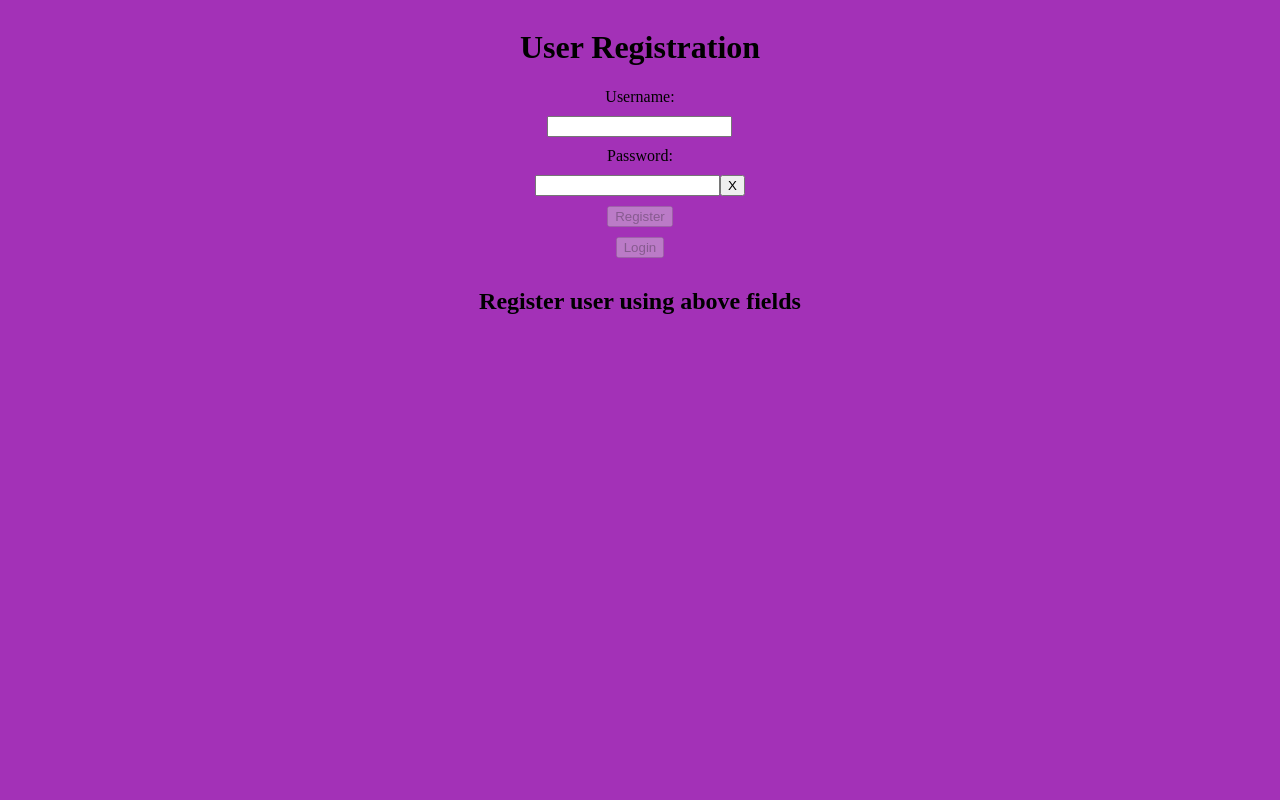
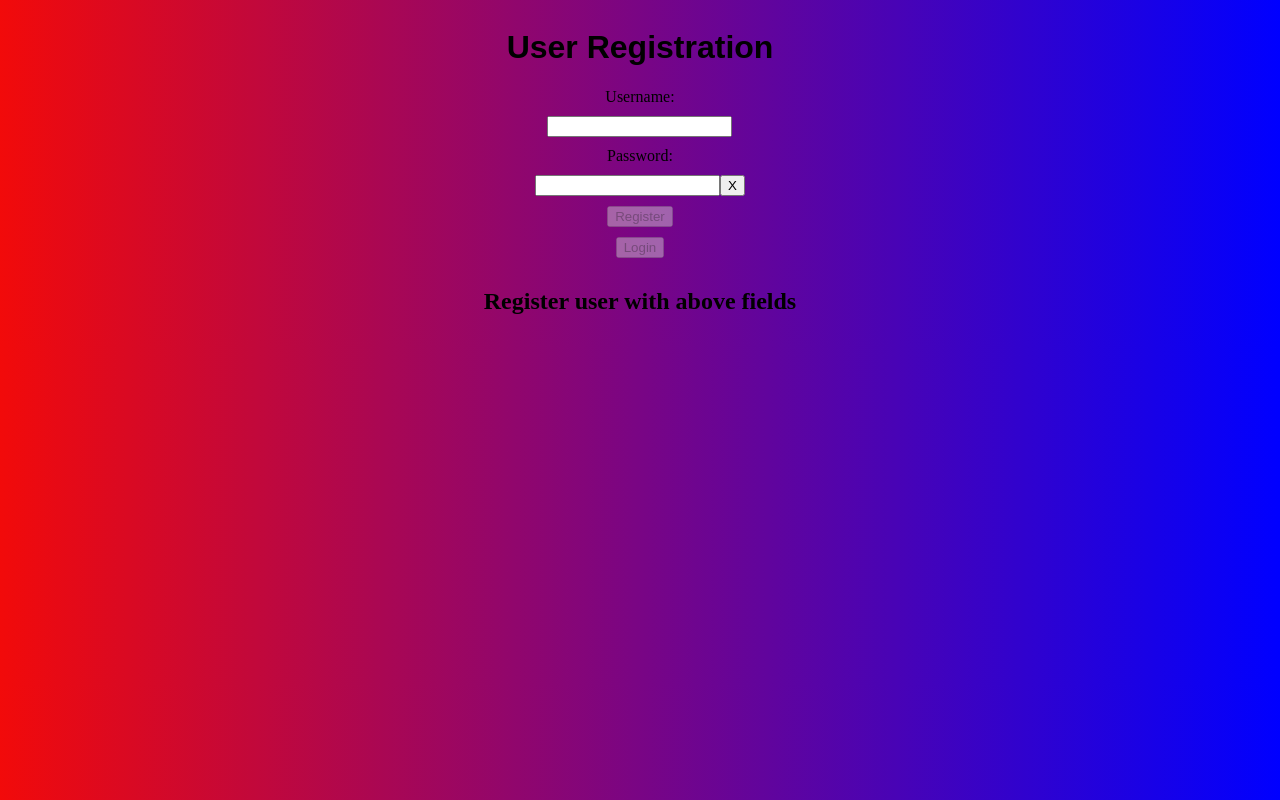
Before and after one commit to MohamadElgendy23/MERN-projects, a React (Create React App) app in the folder RecipeApp/client/: page /register in a window 1280 px wide. Built offline with nearby package versions, Linux system fonts and the light colour scheme.

Commit message:
updated to header style font

```diff
--- a/RecipeApp/client/src/App.css
+++ b/RecipeApp/client/src/App.css
@@ -1,3 +1,3 @@
 body {
-  background-color: rgb(163, 49, 183);
+  background-image: linear-gradient(to right, rgb(242, 10, 10), blue)
 }
--- a/RecipeApp/client/src/components/auth/register/register.css
+++ b/RecipeApp/client/src/components/auth/register/register.css
@@ -3,6 +3,10 @@
     flex-direction: column;
     justify-content: center;
     align-items: center;
+}
+
+.authPageContainer > h1 {
+    font-family: fantasy;
 }
 
 .formContainer {
--- a/RecipeApp/client/src/components/auth/register/register.jsx
+++ b/RecipeApp/client/src/components/auth/register/register.jsx
@@ -47,9 +47,7 @@ export default function Register() {
           Login
         </button>
         <h2>
-          {!successMessage
-            ? "Register user using above fields"
-            : successMessage}
+          {!successMessage ? "Register user with above fields" : successMessage}
         </h2>
       </div>
     </div>
```
